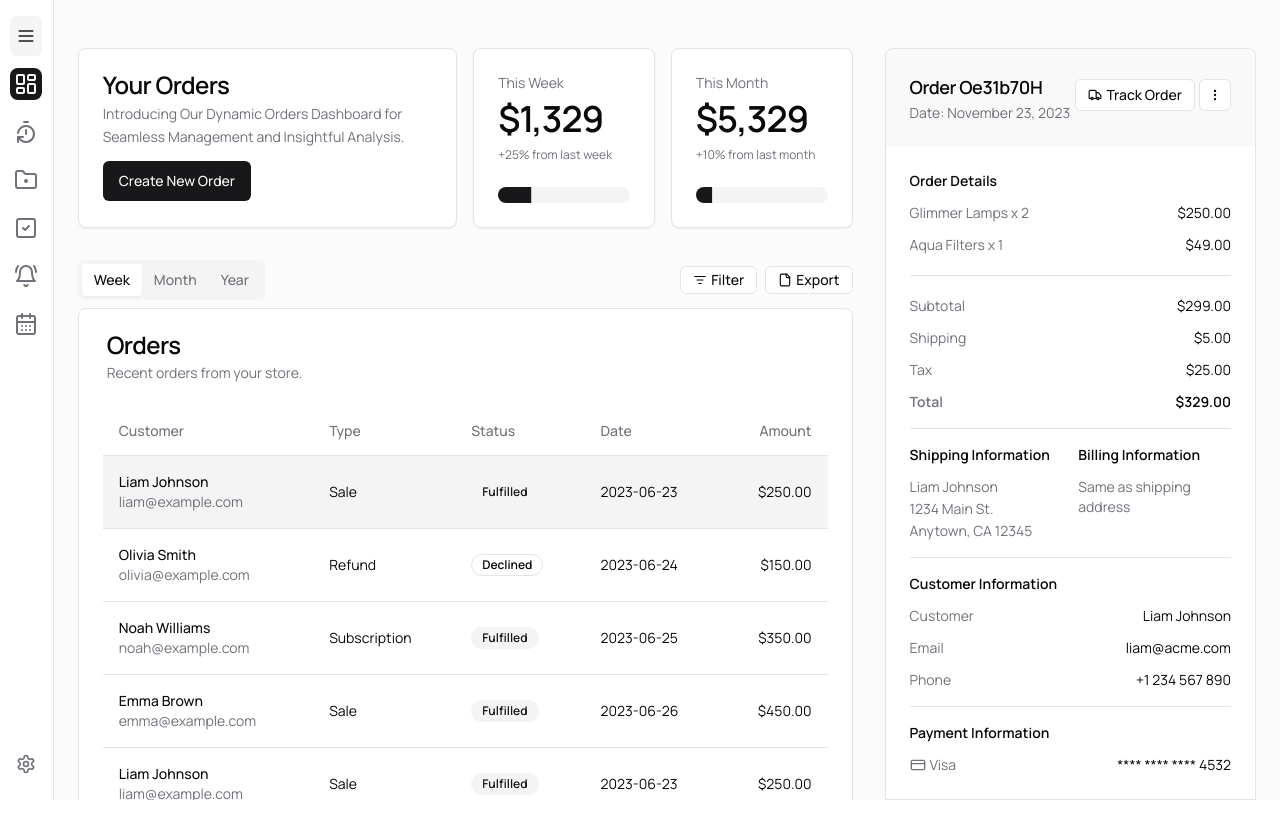
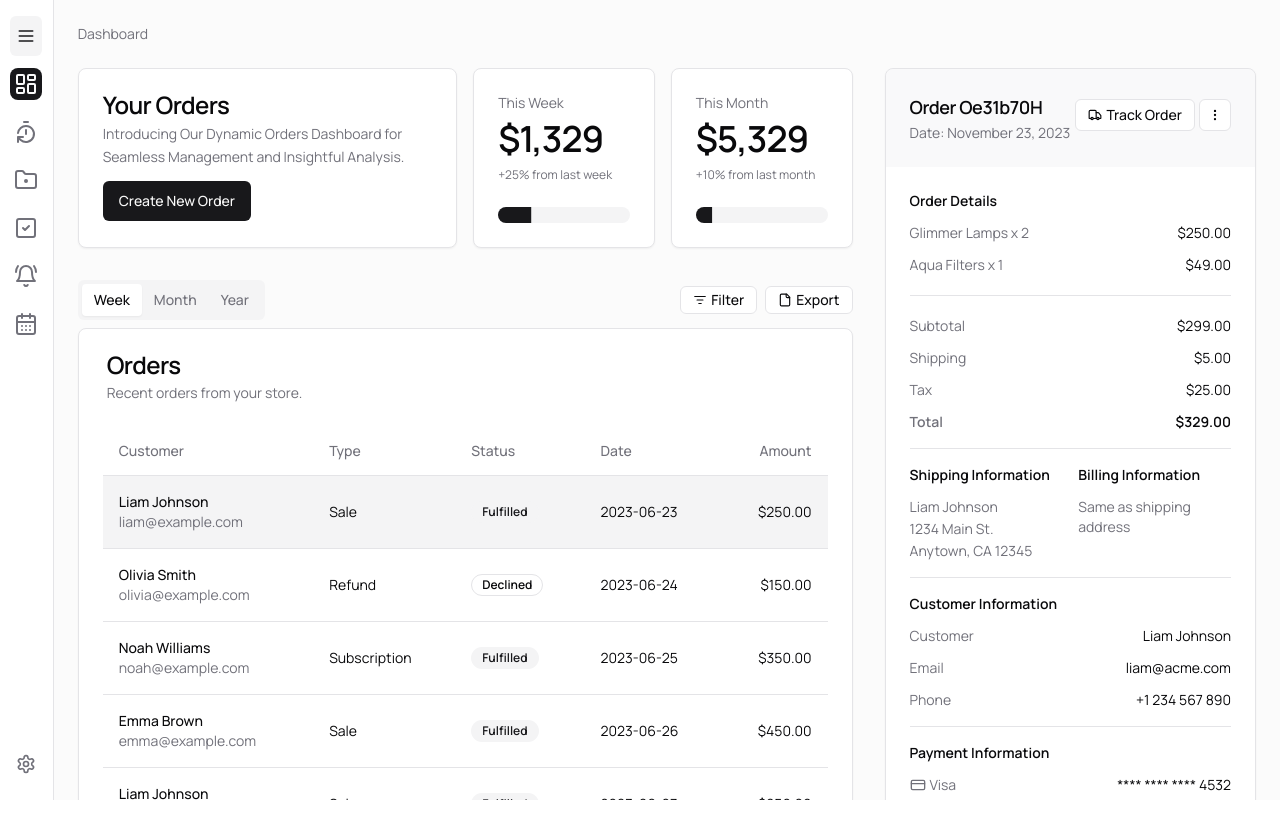
Before and after one commit to YosuaChrialMartono/life-dashboard-frontend, a Next.js app: page / in a window 1280 px wide. Shown: the top 838 px of the page. Built offline with nearby package versions, Linux system fonts and the light colour scheme.

Commit message:
Feat: Finished breadcrumb in header

```diff
--- a/src/app/page.tsx
+++ b/src/app/page.tsx
@@ -74,9 +74,10 @@ import {
 } from "@/components/ui/tooltip";
 import SideNav from "@/sections/navigation/side-nav/SideNav";
 import { NavigationRoutes } from "@/sections/navigation/navigationsRoute";
-import { useState } from "react";
+import { useEffect, useState } from "react";
 import { cn } from "@/lib/utils";
 import MobileSideNav from "@/sections/navigation/mobile-side-nav/MobileSideNav";
+import RouteBreadcrumbHeader from "@/sections/breadcrumbs/RouteBreadcrumbHeader";
 
 export default function Dashboard() {
   const [isCollapsed, setIsCollapsed] = useState(true);
@@ -105,25 +106,7 @@ export default function Dashboard() {
               </Button>
             </MobileSideNav>
 
-            {/* <Breadcrumb className="hidden md:flex">
-              <BreadcrumbList>
-                <BreadcrumbItem>
-                  <BreadcrumbLink asChild>
-                    <Link href="#">Dashboard</Link>
-                  </BreadcrumbLink>
-                </BreadcrumbItem>
-                <BreadcrumbSeparator />
-                <BreadcrumbItem>
-                  <BreadcrumbLink asChild>
-                    <Link href="#">Orders</Link>
-                  </BreadcrumbLink>
-                </BreadcrumbItem>
-                <BreadcrumbSeparator />
-                <BreadcrumbItem>
-                  <BreadcrumbPage>Recent Orders</BreadcrumbPage>
-                </BreadcrumbItem>
-              </BreadcrumbList>
-            </Breadcrumb> */}
+            <RouteBreadcrumbHeader />
             {/* <div className="relative ml-auto flex-1 md:grow-0">
               <Search className="absolute left-2.5 top-2.5 h-4 w-4 text-muted-foreground" />
               <Input
--- /dev/null
+++ b/src/sections/breadcrumbs/RouteBreadcrumbHeader.tsx
@@ -0,0 +1,45 @@
+"use client";
+import {
+  Breadcrumb,
+  BreadcrumbItem,
+  BreadcrumbLink,
+  BreadcrumbList,
+} from "@/components/ui/breadcrumb";
+import Link from "next/link";
+import { usePathname } from "next/navigation";
+
+export default function RouteBreadcrumbHeader() {
+  const path = usePathname();
+  console.log(path);
+  console.log(path.split("/"));
+  const BreadCrumbLinks = path.split("/").slice(1);
+  let linkString = "";
+  return (
+    <Breadcrumb className="hidden md:flex">
+      <BreadcrumbList>
+        {BreadCrumbLinks[0] == "" ? (
+          <BreadcrumbItem>
+            <BreadcrumbLink asChild>
+              <Link href={""}>Dashboard</Link>
+            </BreadcrumbLink>
+          </BreadcrumbItem>
+        ) : (
+          BreadCrumbLinks.map((item, index) => {
+            return (
+              <BreadcrumbItem>
+                <BreadcrumbLink asChild>
+                  <Link
+                    href={`${linkString}/${item}`}
+                    key={`${index}-breadcrumb-item`}
+                  >
+                    {item}
+                  </Link>
+                </BreadcrumbLink>
+              </BreadcrumbItem>
+            );
+          })
+        )}
+      </BreadcrumbList>
+    </Breadcrumb>
+  );
+}
```
